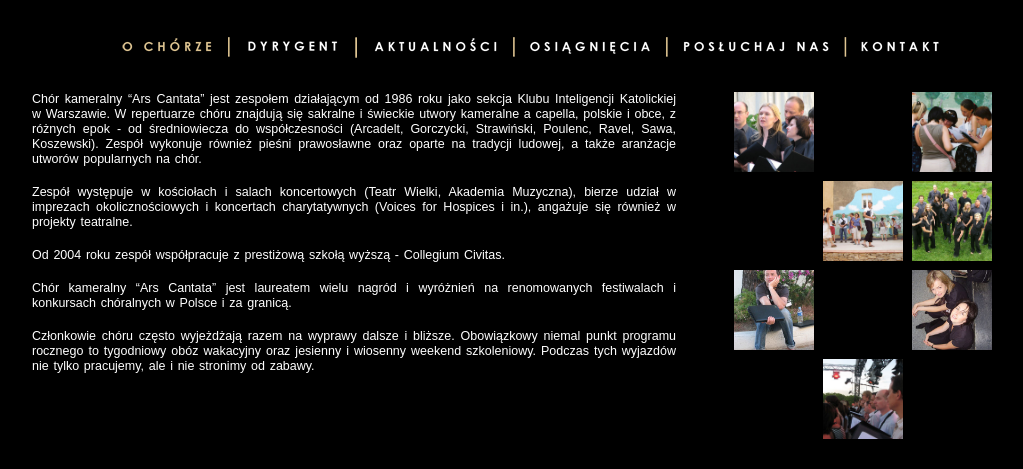
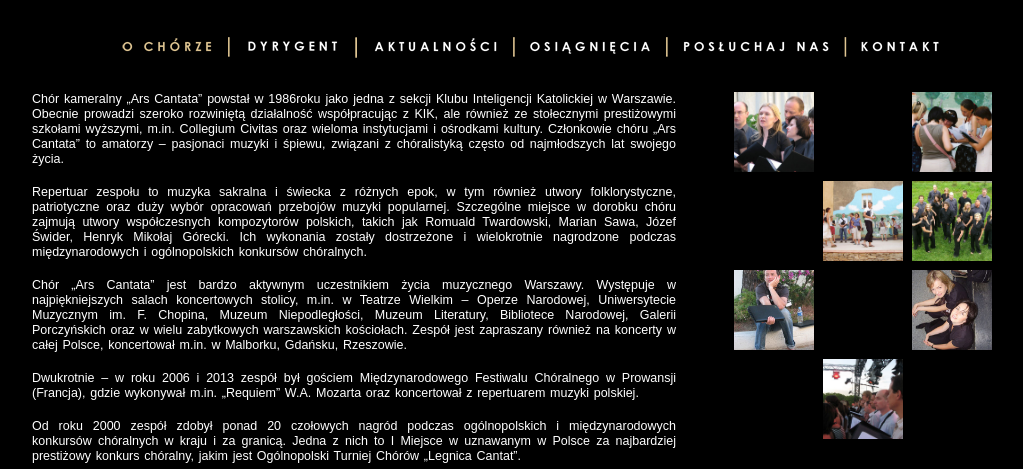
Before and after one commit to ars-cantata/ars-cantata.github.io, a Jekyll site: the page built from o-chorze.html, in a window 1280 px wide, cut to the strip 0-469 px from the top of the page. Shown: the whole strip, without its empty margins (123-1146 px from the left). Built offline with Jekyll 4.4.1, drawn with Linux system fonts in a browser that asks for light colours.

Commit message:
aktualziacja cv

```diff
--- a/_includes/texts/pl/o-chorze.md
+++ b/_includes/texts/pl/o-chorze.md
@@ -1,12 +1,13 @@
-Chór kameralny "Ars Cantata" jest zespołem działającym od 1986 roku jako sekcja Klubu Inteligencji Katolickiej w Warszawie. W repertuarze chóru znajdują się sakralne i świeckie utwory kameralne a capella, polskie i obce, z różnych epok - od średniowiecza do współczesności (Arcadelt, Gorczycki, Strawiński, Poulenc, Ravel, Sawa, Koszewski). Zespół wykonuje również pieśni prawosławne oraz oparte na tradycji ludowej, a także aranżacje utworów popularnych na chór.
-
-Zespół występuje w kościołach i salach koncertowych (Teatr Wielki, Akademia Muzyczna), bierze udział w imprezach okolicznościowych i koncertach charytatywnych (Voices for Hospices i in.), angażuje się również w projekty teatralne.
+Chór kameralny „Ars Cantata” powstał w 1986roku jako jedna z sekcji Klubu Inteligencji Katolickiej w Warszawie. Obecnie prowadzi szeroko rozwiniętą działalność współpracując z KIK, ale również ze stołecznymi prestiżowymi szkołami wyższymi, m.in. Collegium Civitas oraz wieloma instytucjami i ośrodkami kultury. Członkowie chóru „Ars Cantata” to amatorzy – pasjonaci muzyki i śpiewu, związani z chóralistyką często od najmłodszych lat swojego życia.
 
 
-Od 2004 roku zespół współpracuje z prestiżową szkołą wyższą - Collegium Civitas.
+Repertuar zespołu to muzyka sakralna i świecka z różnych epok, w tym również utwory folklorystyczne, patriotyczne oraz duży wybór opracowań przebojów muzyki popularnej. Szczególne miejsce w dorobku chóru zajmują utwory współczesnych kompozytorów polskich, takich jak Romuald Twardowski, Marian Sawa, Józef Świder, Henryk Mikołaj Górecki. Ich wykonania zostały dostrzeżone i wielokrotnie nagrodzone podczas międzynarodowych i ogólnopolskich konkursów chóralnych.
 
 
-Chór kameralny "Ars Cantata" jest laureatem wielu nagród i wyróżnień na renomowanych festiwalach i konkursach chóralnych w Polsce i za granicą.
+Chór „Ars Cantata” jest bardzo aktywnym uczestnikiem życia muzycznego Warszawy. Występuje w najpiękniejszych salach koncertowych stolicy, m.in. w Teatrze Wielkim – Operze Narodowej, Uniwersytecie Muzycznym im. F. Chopina, Muzeum Niepodległości, Muzeum Literatury, Bibliotece Narodowej, Galerii Porczyńskich oraz w wielu zabytkowych warszawskich kościołach. Zespół jest zapraszany również na koncerty w całej Polsce, koncertował m.in. w Malborku, Gdańsku, Rzeszowie.
 
 
-Członkowie chóru często wyjeżdżają razem na wyprawy dalsze i bliższe. Obowiązkowy niemal punkt programu rocznego to tygodniowy obóz wakacyjny oraz jesienny i wiosenny weekend szkoleniowy. Podczas tych wyjazdów nie tylko pracujemy, ale i nie stronimy od zabawy.
+Dwukrotnie – w roku 2006 i 2013 zespół był gościem Międzynarodowego Festiwalu Chóralnego w Prowansji (Francja), gdzie wykonywał m.in. „Requiem” W.A. Mozarta oraz koncertował z repertuarem muzyki polskiej.
+
+
+Od roku 2000 zespół zdobył ponad 20 czołowych nagród podczas ogólnopolskich i międzynarodowych konkursów chóralnych w kraju i za granicą. Jedna z nich to I Miejsce w uznawanym w Polsce za najbardziej prestiżowy konkurs chóralny, jakim jest Ogólnopolski Turniej Chórów „Legnica Cantat”.
```
